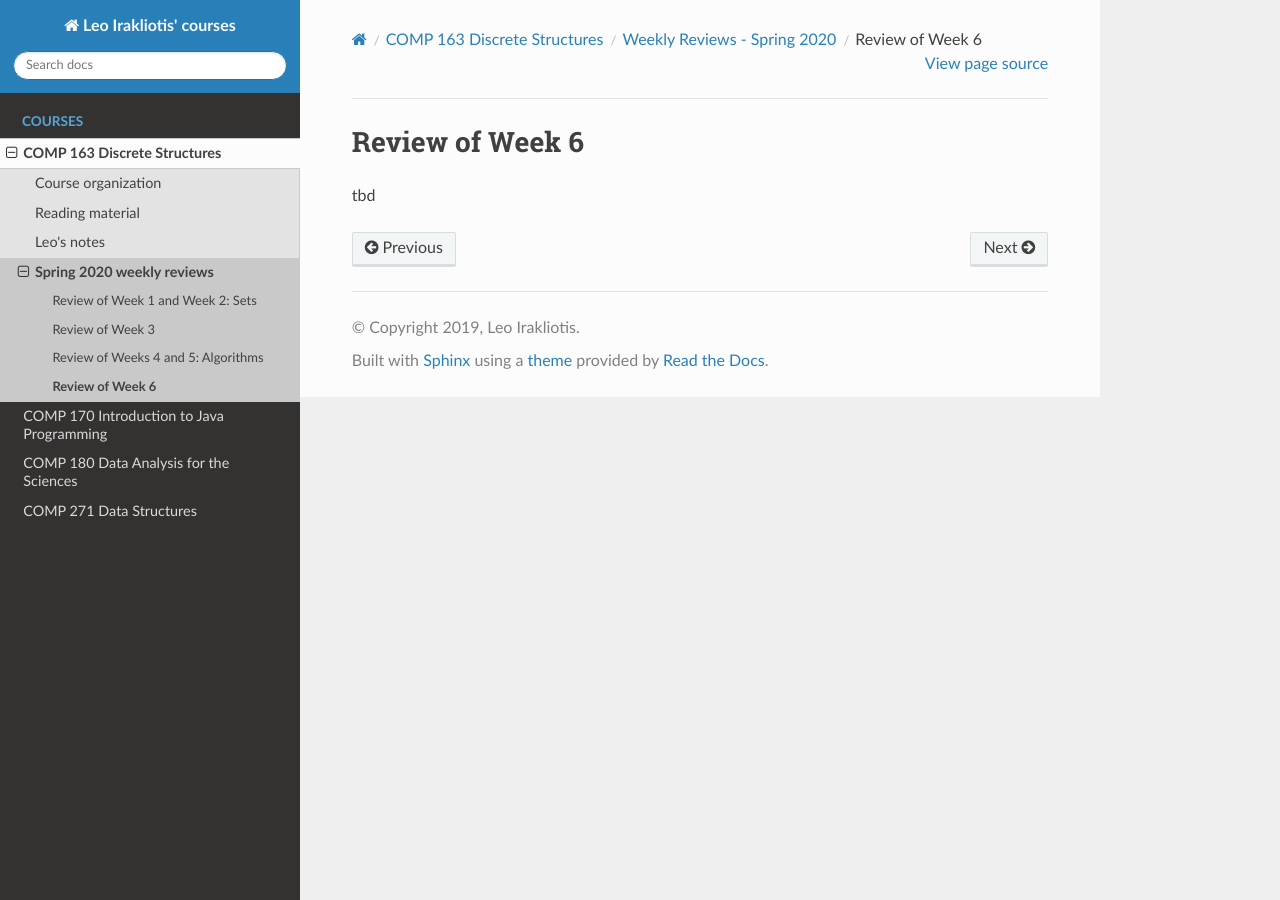
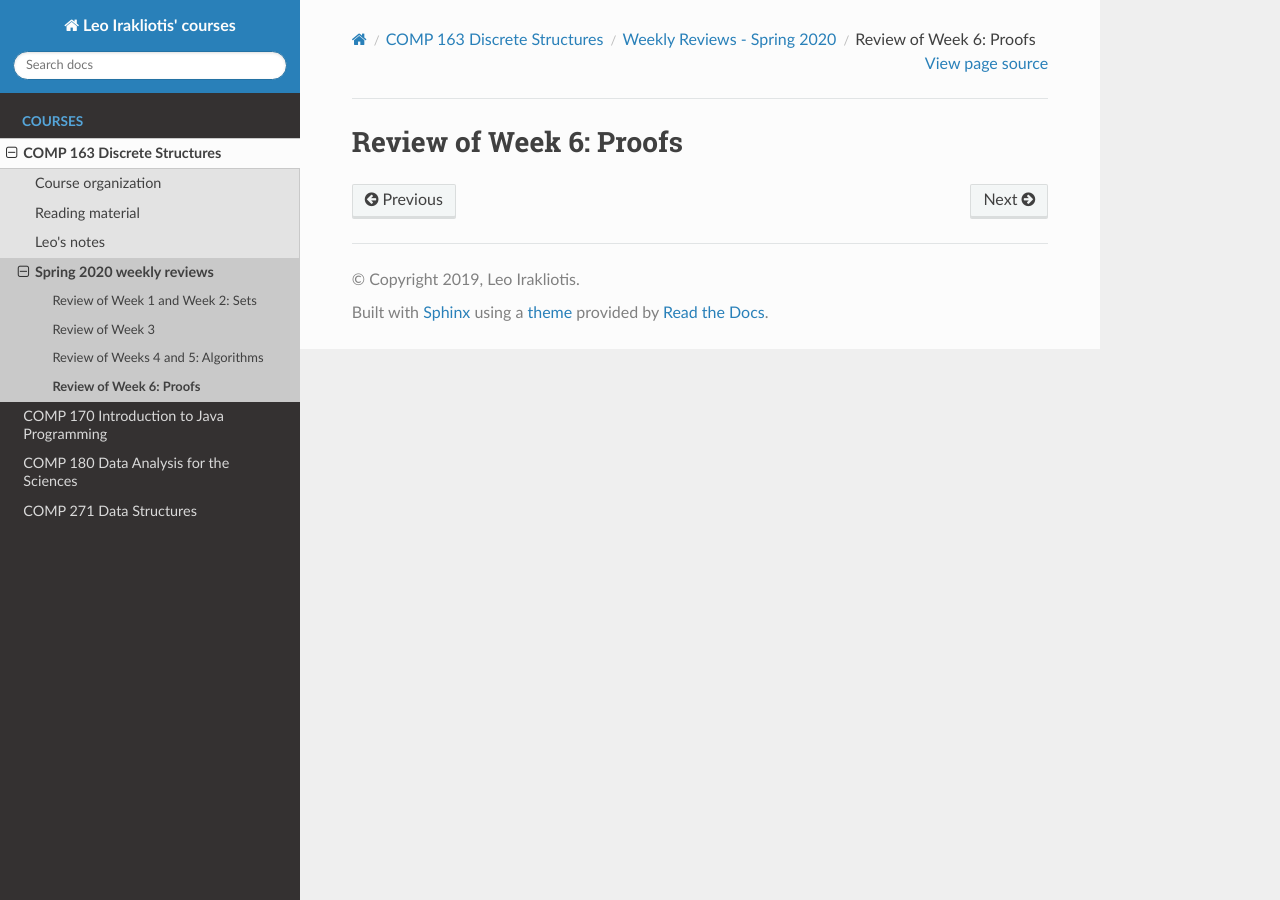
Before and after one commit to sleepyjaree/cdp, a Sphinx documentation site: the page built from source/COMP163/2020Spring/week6.rst, in a window 1280 px wide. Built offline with Sphinx 7.4.7 and the Read the Docs theme 2.0.0, drawn with Linux system fonts in a browser that asks for light colours.

Commit message:
Adding proofs to COMP 163

```diff
--- a/source/COMP163/2020Spring/week6.rst
+++ b/source/COMP163/2020Spring/week6.rst
@@ -1,5 +1,3 @@
 
-Review of Week 6
-=================
-
-tbd
+Review of Week 6: Proofs
+========================
--- a/source/COMP170/2020Spring/week5.rst
+++ b/source/COMP170/2020Spring/week5.rst
@@ -59,11 +59,13 @@ Notice that by making the fields of class Airplane private, we can no longer acc
    myBestFriend.lastName = "Picard";
 
 
-But in the case of an Airplane object, we can no longer assign a value to a field as casully:
+But in the case of an Airplane object, we can no longer assign a value to a field as casually:
 
  .. code-block:: java
 
     Airplane myFavAirplane = new Airplane();
     myFavAirplane.tailNumber = "N4335K";
 
-This is now illegal, because the field ``tailNumber`` has been declared as private, and must be accessed only through class methods. That's why we defined the constructor method ``Airplane(String tailNumber, String make, String model)``.
+This is now illegal, because the field ``tailNumber`` has been declared as private, and must be accessed only through class methods. That's why we defined the constructor method
+
+``Airplane(String tailNumber, String make, String model)``.
```
